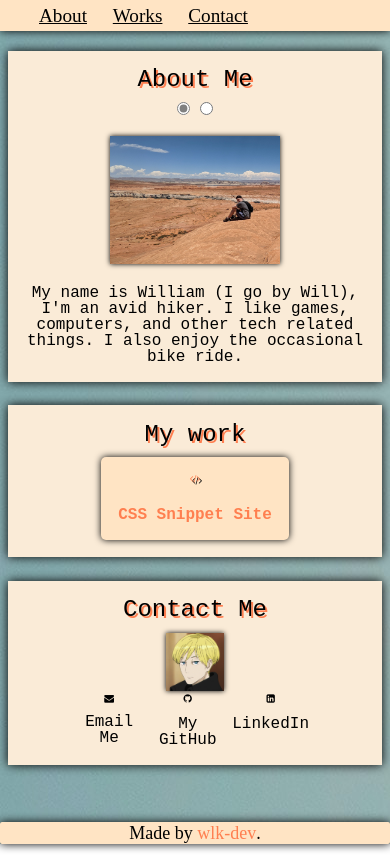
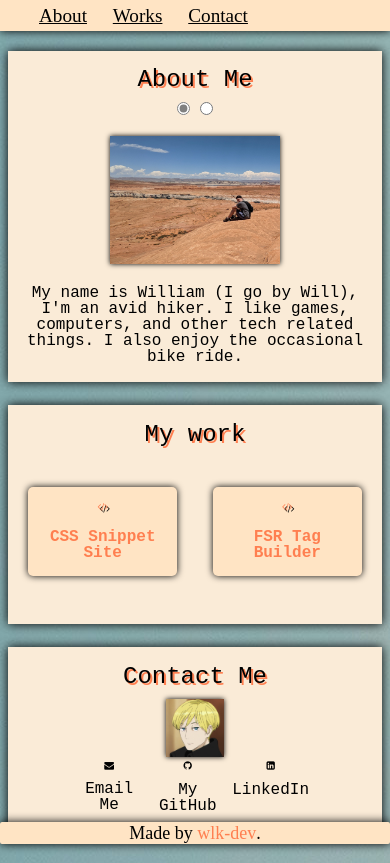
Before and after one commit to wlk-dev/portfolio, a plain HTML site: page index.html in a window 390 px wide. Drawn offline with Linux system fonts and the light colour scheme.

Commit message:
added transformations and transitions to different key elements

```diff
--- a/assets/css/style.css
+++ b/assets/css/style.css
@@ -87,10 +87,20 @@ section.work img {
 }
 
 div.work-card {
+    flex: 1 0 70%;
+    margin: 2% 1%;
     padding: 5%;
+    margin: 10% 6%;
     background-color: bisque;
     box-shadow: 0 0 7px black;
     border-radius: 5px;
+    transition: .6s;
+}
+
+div.work-card:hover {
+    transform: scale(1.1);
+    background-color: whitesmoke;
+    transition: .6s;
 }
 
 div.work-card a {
@@ -99,8 +109,8 @@ div.work-card a {
     text-decoration: none;
     font-weight: bold;
     color: coral;
-    /* padding: 2%; */
 }
+
 
 div.work-card a i {
     margin-bottom: 15%;
@@ -126,6 +136,12 @@ section.about img {
     max-width: 50%;
     max-height: 50%;
     box-shadow: 0 0 5px black;
+    transition: 0.6s;
+}
+
+section.about img:hover {
+    transform: scale(1.1);
+    transition: .6s;
 }
 
 /* [About Me] image selector "logic" and lightbox*/
@@ -219,17 +235,20 @@ div.contact-card a {
     flex-direction: column;
     text-decoration: none;
     color: black;
+    transition: 0.6s;
 }
 
 div.contact-card a i {
     margin-bottom: 15%;
     color: black;
+    transition: 0.6s;
 }
 
 div.contact-card a:hover, div.contact-card a i:hover {
     text-decoration: none;
     color:coral;
     transition: 0.6s;
+    transform: translateY(2%);
 }
 /*[Contact Me] END */
 
@@ -270,6 +289,10 @@ footer h2 a:hover {
 /* END */
 
 @media screen and (max-width: 982px) {
+    div.work-card {
+        flex: 0 0 50%
+    }
+
     footer {
         position: fixed;    /* I was having trouble with the body extending over the footer at lower resolutions */
     }                       /* I tried a bunch of other stuff but this seemed like the best fix */
--- a/index.html
+++ b/index.html
@@ -59,12 +59,21 @@
             <!-- <img src="assets/imgs/john-travolta-hoarding.gif" alt="A gif of John Travolta from pulp fiction looking around.">
 
             <p>I don't really have anything yet...</p> -->
+            <div class="card-holder">
+                <div class="work-card">
+                    <a href="https://wlk-dev.github.io/css-snippet-site/" target="_blank" />
+                        <i class="fa fa-code" style="font-size: 2.5vw"></i>
+                        <label>CSS Snippet Site</label>
+                    </a>
+                </div>
 
-            <div class="work-card">
-                <a href="">
-                    <i class="fa fa-code" style="font-size: 2.5vw"></i>
-                    <label>CSS Snippet Site</label>
-                </a>
+                <div class="work-card">
+                    <a href="https://wlk-dev.github.io/tag-builder//" target="_blank" />
+                        <i class="fa fa-code" style="font-size: 2.5vw"></i>
+                        <label>FSR Tag Builder</label>
+                    </a>
+                </div>
+
             </div>
 
         </section>
@@ -73,7 +82,7 @@
         <section class="content contact">
             <h2 class="main-header">Contact Me</h2>
 
-            <img src="assets/imgs/profile.png" alt="A picture of a blonde haired man from ACCA-13.">
+            <img src="assets/imgs/profile.png" alt="A picture of a blonde haired man from ACCA-13." />
 
             <div class="card-holder">
                 <div class="contact-card">
```
